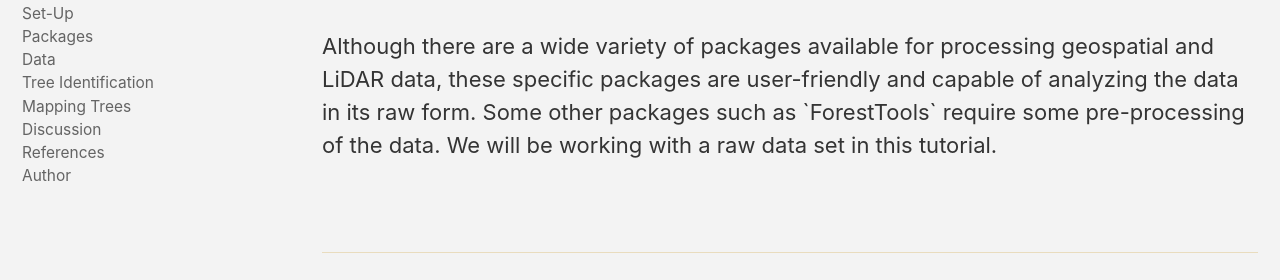
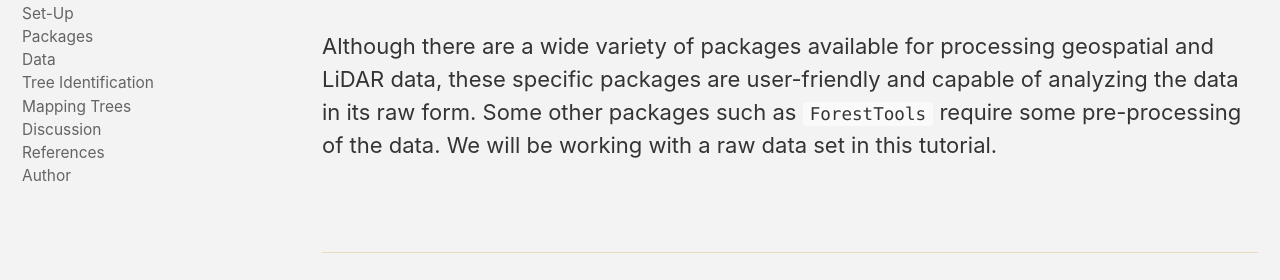
Before and after one commit to castower/cpp-593-treeproject-site, a Jekyll site: the page built from index.md, in a window 1280 px wide and 900 px high, scrolled down 9392 px. Shown: the part 227-507 px from the top of the window. Built offline with Jekyll 4.4.1, drawn with Linux system fonts in a browser that asks for light colours; cached includes are drawn as plain includes; nearby versions of some CDN libraries; part of the change alters nothing that is shown.

```diff
--- a/index.md
+++ b/index.md
@@ -221,7 +221,7 @@ library( "ggmap" )    # Used for mapping and spatial data processing
 
 <br>
 
-<p> Although there are a wide variety of packages available for processing geospatial and LiDAR data, these specific packages are user-friendly and capable of analyzing the data in its raw form. Some other packages such as `ForestTools` require some pre-processing of the data. We will be working with a raw data set in this tutorial. </p>
+<p markdown="1"> Although there are a wide variety of packages available for processing geospatial and LiDAR data, these specific packages are user-friendly and capable of analyzing the data in its raw form. Some other packages such as `ForestTools` require some pre-processing of the data. We will be working with a raw data set in this tutorial. </p>
 
 <br>
 
```
